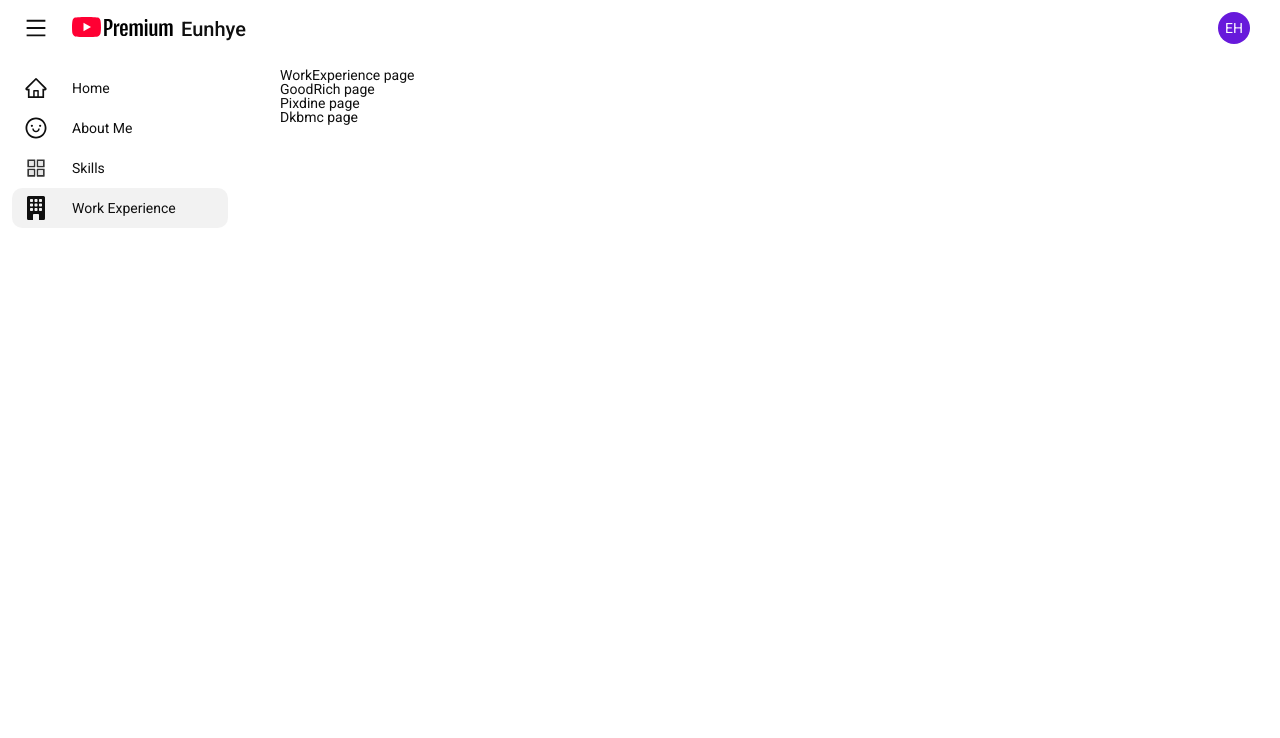
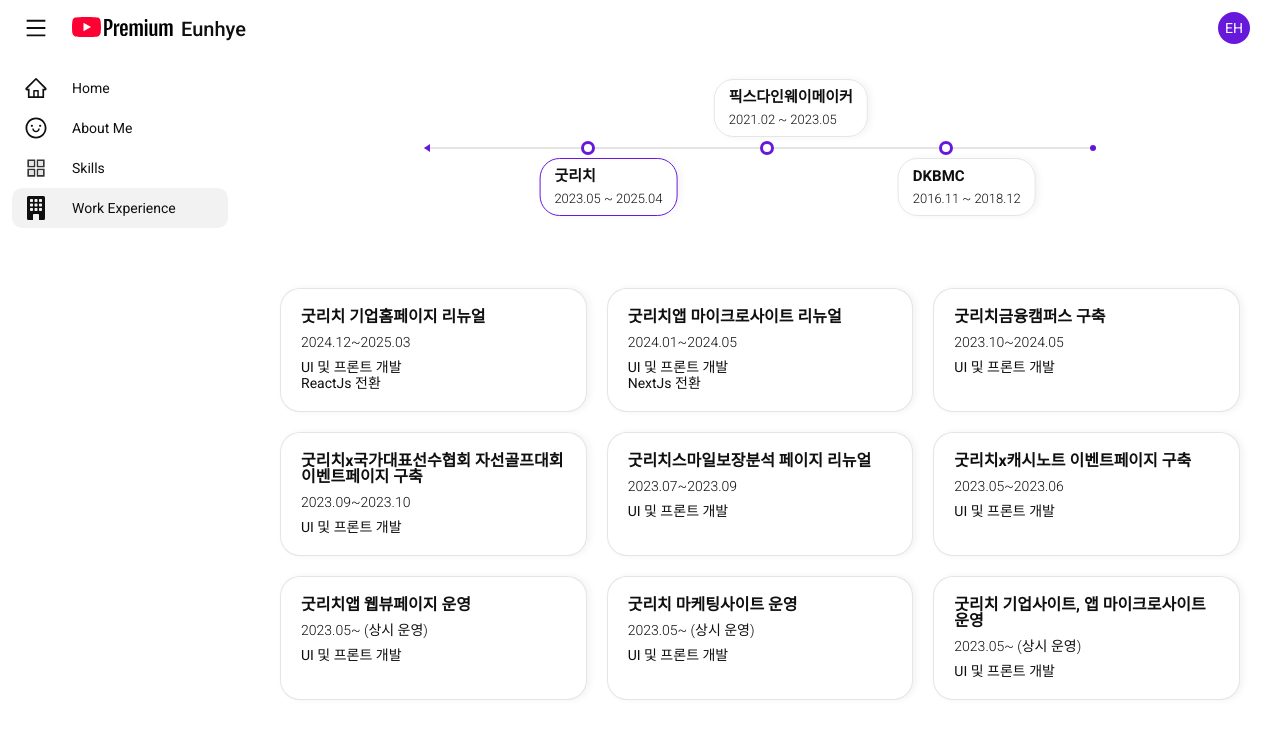
Before and after one commit to EunhyePark7/EunhyePark7.github.io, a React (Vite) app: page /work in a window 1280 px wide. Shown: the top 738 px of the page. Built offline with nearby package versions, Linux system fonts and the light colour scheme.

Commit message:
feat: Add WorkExperience

```diff
--- a/src/pages/work/WorkExperience.jsx
+++ b/src/pages/work/WorkExperience.jsx
@@ -1,17 +1,326 @@
 import AppLayout from '@/components/AppLayout';
-import Dkbmc from '@/components/Company/Dkbmc';
-import GoodRich from '@/components/Company/GoodRich';
-import Pixdine from '@/components/Company/Pixdine';
+import { useState } from 'react';
+import styled from 'styled-components';
 
 const WorkExperience = () => {
+  const historyData = [
+    {
+      company: '굿리치',
+      projects: [
+        {
+          title: '굿리치 기업홈페이지 리뉴얼',
+          period: '2024.12~2025.03',
+          description: ['UI 및 프론트 개발', 'ReactJs 전환'],
+        },
+        {
+          title: '굿리치앱 마이크로사이트 리뉴얼',
+          period: '2024.01~2024.05',
+          description: ['UI 및 프론트 개발', 'NextJs 전환'],
+        },
+        {
+          title: '굿리치금융캠퍼스 구축',
+          period: '2023.10~2024.05',
+          description: ['UI 및 프론트 개발'],
+        },
+        {
+          title: '굿리치x국가대표선수협회 자선골프대회 이벤트페이지 구축',
+          period: '2023.09~2023.10',
+          description: ['UI 및 프론트 개발'],
+        },
+        {
+          title: '굿리치스마일보장분석 페이지 리뉴얼',
+          period: '2023.07~2023.09',
+          description: ['UI 및 프론트 개발'],
+        },
+        {
+          title: '굿리치x캐시노트 이벤트페이지 구축',
+          period: '2023.05~2023.06',
+          description: ['UI 및 프론트 개발'],
+        },
+        {
+          title: '굿리치앱 웹뷰페이지 운영',
+          period: '2023.05~ (상시 운영)',
+          description: ['UI 및 프론트 개발'],
+        },
+        {
+          title: '굿리치 마케팅사이트 운영',
+          period: '2023.05~ (상시 운영)',
+          description: ['UI 및 프론트 개발'],
+        },
+        {
+          title: '굿리치 기업사이트, 앱 마이크로사이트 운영',
+          period: '2023.05~ (상시 운영)',
+          description: ['UI 및 프론트 개발'],
+        },
+      ],
+    },
+    {
+      company: '픽스다인웨이메이커',
+      projects: [
+        {
+          title: '신한은행 쏠 앱 퇴직연금파트 구축',
+          period: '2023.01~2023.05',
+          description: ['마크업 개발'],
+        },
+        {
+          title: '삼성 SDS 생산관리시스템 구축',
+          period: '2022.06~2022.12',
+          description: ['VueJs 기반 마크업 개발'],
+        },
+        {
+          title: '현대커머셜 홈페이지 리뉴얼',
+          period: '2021.12~2022.05',
+          description: ['마크업 개발'],
+        },
+        {
+          title: 'KCB 기업신용사이트 bizground 구축',
+          period: '2021.06~2021.12',
+          description: ['마크업 개발 / PL'],
+        },
+        {
+          title: '신라면세점 온라인몰 운영',
+          period: '2021.03~2021.05',
+          description: ['마크업 개발'],
+        },
+        {
+          title: 'KCB 개인신용사이트 OkName 구축',
+          period: '2021.02~2021.03',
+          description: ['마크업 개발 / PL'],
+        },
+      ],
+    },
+    {
+      company: 'DKBMC',
+      projects: [
+        {
+          title: '자사 기업홈페이지 리뉴얼',
+          period: '2018.01~2018.03',
+          description: ['디자인 및 마크업 개발'],
+        },
+        {
+          title: '에뛰드 사내 커뮤니티 플랫폼 운영',
+          period: '2018.01~2018.10',
+          description: ['디자인 및 마크업 개발'],
+        },
+        {
+          title: 'Lightning UI Template 플러그인 개발',
+          period: '2018.01~2018.12',
+          description: ['js플러그인 개발', '가이드 페이지 개발'],
+        },
+        {
+          title: '올림푸스 영업지원 플랫폼 개발',
+          period: '2017.10~2018.02',
+          description: ['디자인 및 마크업 개발'],
+        },
+        {
+          title: 'SK Lubricant Global Partner Portal 프로젝트',
+          period: '2017.08~2018.08',
+          description: ['디자인 및 마크업 개발'],
+        },
+        {
+          title: '샘소나이트 온라인몰 구축 및 운영',
+          period: '2017.05~2017.07',
+          description: ['디자인 및 마크업 개발'],
+        },
+        {
+          title: 'CJ 제일제당 CRM 시스템 구축',
+          period: '2017.01~2017.09',
+          description: ['디자인 및 마크업 개발'],
+        },
+        {
+          title: '에뛰드 사내 커뮤니티 플랫폼 구축',
+          period: '2017.01~2017.04',
+          description: ['디자인 및 마크업 개발'],
+        },
+        {
+          title: '샘소나이트 커머스사이트 리뉴얼',
+          period: '2016.11~2017.01',
+          description: ['디자인 및 마크업 개발'],
+        },
+      ],
+    },
+  ];
+
+  const [activeCompany, setActiveCompany] = useState('굿리치');
+
   return (
     <AppLayout>
-      <h1>WorkExperience page</h1>
-      <GoodRich />
-      <Pixdine />
-      <Dkbmc />
+      <>
+        <StyledHistoryBar>
+          <ol>
+            {historyData.map(({ company }, idx) => (
+              <li key={company}>
+                <StyledItemBox
+                  $isActive={activeCompany === company}
+                  onClick={() => setActiveCompany(company)}
+                  $offset={idx === 1 ? -69 : 10}
+                >
+                  <strong>{company}</strong>
+                  <span>
+                    {company === '굿리치'
+                      ? '2023.05 ~ 2025.04'
+                      : company === '픽스다인웨이메이커'
+                        ? '2021.02 ~ 2023.05'
+                        : '2016.11 ~ 2018.12'}
+                  </span>
+                </StyledItemBox>
+              </li>
+            ))}
+          </ol>
+          <StyledHistoryProgress>
+            <span></span>
+          </StyledHistoryProgress>
+        </StyledHistoryBar>
+
+        <StyledHistory>
+          {historyData
+            .find(({ company }) => company === activeCompany)
+            ?.projects.map((project, index) => (
+              <li key={index}>
+                <strong>{project.title}</strong>
+                <span>{project.period}</span>
+                <p>
+                  {project.description.map((line, i) => (
+                    <>
+                      {line}
+                      <br />
+                    </>
+                  ))}
+                </p>
+              </li>
+            ))}
+        </StyledHistory>
+      </>
     </AppLayout>
   );
 };
 
 export default WorkExperience;
+
+const StyledHistoryBar = styled.div`
+  position: relative;
+  max-width: 70%;
+  width: 100%;
+  margin: 80px auto;
+  ol {
+    display: flex;
+    justify-content: space-around;
+    align-items: center;
+    position: relative;
+    width: 80%;
+    height: 100%;
+    margin: auto;
+    z-index: 1;
+    li {
+      position: relative;
+      display: inline-flex;
+      align-self: center;
+
+      &:after {
+        content: '';
+        position: absolute;
+        top: -7px;
+        width: 14px;
+        height: 14px;
+        border: 3px solid #6719db;
+        border-radius: 50%;
+        background-color: var(--default-background);
+        box-sizing: border-box;
+      }
+      &:nth-child(2) > div {
+        top: -69px;
+      }
+    }
+  }
+  &:before,
+  &:after {
+    content: '';
+    position: absolute;
+    top: 50%;
+    transform: translateY(-50%);
+  }
+  &:before {
+    right: 0;
+    border-radius: 50%;
+    background-color: #6719db;
+    width: 6px;
+    height: 6px;
+  }
+  &:after {
+    left: 0;
+    width: 0;
+    height: 0;
+    border-top: 4px solid transparent;
+    border-bottom: 4px solid transparent;
+    border-right: 6px solid #6719db;
+  }
+`;
+
+const StyledItemBox = styled.div`
+  display: flex;
+  flex-direction: column;
+  position: absolute;
+  top: ${({ $offset }) => $offset || 10}px;
+  padding: 10px 14px;
+  border-radius: 20px;
+  border: ${({ $isActive }) => ($isActive ? '1px solid #6719db' : '1px solid var(--outline)')};
+  box-shadow: 3px 0 7px var(--additive-background);
+  white-space: nowrap;
+  transform: translateX(-30%);
+  cursor: pointer;
+  transition:
+    background-color 0.2s,
+    color 0.2s;
+
+  strong {
+    font-size: 15px;
+    font-weight: 600;
+  }
+  span {
+    margin-top: 8px;
+    font-size: 13px;
+    font-weight: 300;
+  }
+`;
+
+const StyledHistoryProgress = styled.div`
+  position: absolute;
+  top: 50%;
+  left: 0;
+  width: 100%;
+  height: 2px;
+  background-color: var(--outline);
+  transform: translateY(-50%);
+`;
+
+const StyledHistory = styled.ul`
+  display: flex;
+  flex-direction: row;
+  flex-wrap: wrap;
+  align-items: stretch;
+  gap: 20px;
+  padding: 60px 0;
+  margin: 0 auto;
+  li {
+    flex: 1 1 calc((100% - 40px) / 3);
+    display: flex;
+    flex-direction: column;
+    gap: 10px;
+    max-width: calc((100% - 40px) / 3);
+    padding: 20px;
+    border-radius: 20px;
+    background-color: var(--white);
+    border: 1px solid var(--outline);
+    box-shadow: 3px 0 7px var(--additive-background);
+    strong {
+      font-size: 16px;
+      font-weight: 600;
+    }
+    span {
+      font-weight: 300;
+    }
+    p {
+      line-height: 1.15;
+    }
+  }
+`;
```
